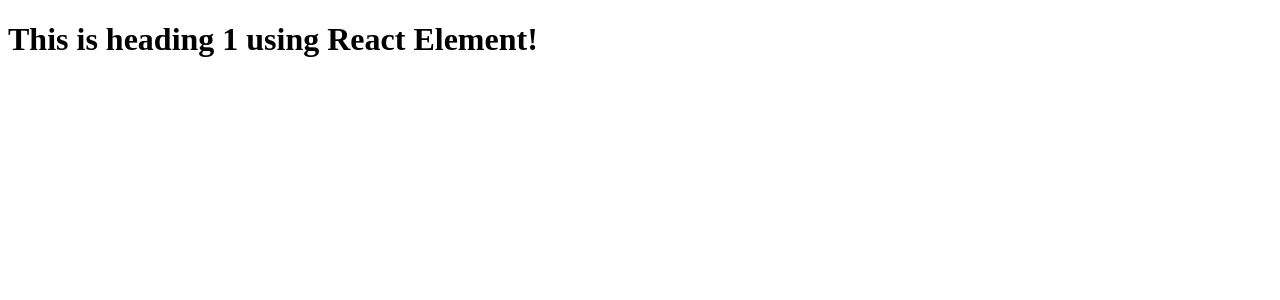
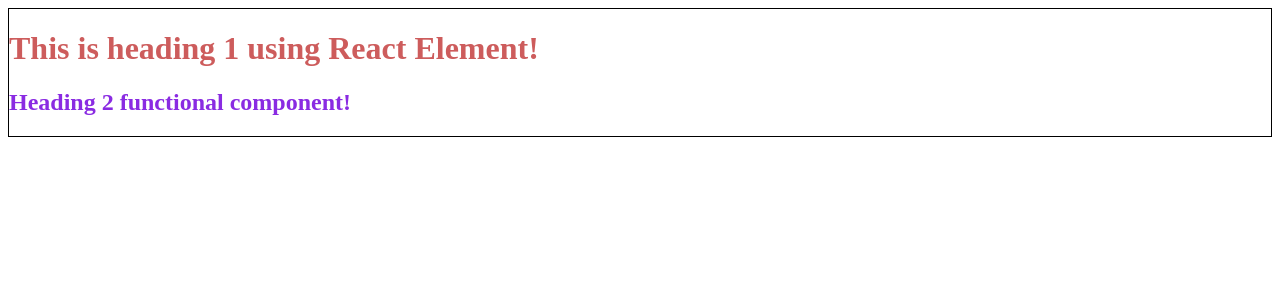
Before and after one commit to ShellySea/MSReact, a React (Vite) app: page / in a window 1280 px wide. Shown: the top 300 px of the page. Built offline with nearby package versions, Linux system fonts and the light colour scheme.

Commit message:
React element and Functional component

```diff
--- a/App.js
+++ b/App.js
@@ -4,11 +4,29 @@
 // React Element
 
 const heading1 = (
-  <h1 className="head1" tabIndex="4">
+  <h1 className="cid" tabIndex="4">
     This is heading 1 using React Element!
   </h1>
 );
 
+/** React Component: 2 ways
+ * Class based - old way
+ * Functional component - new way: Always name it with Capital letter
+ *
+ */
+
+// functional component
+const Heading2 = () => {
+  return <h2 id="tid">Heading 2 functional component!</h2>;
+};
+
+const container = (
+  <div id="container">
+    {heading1}
+    <Heading2 />
+  </div>
+);
+
 const root = ReactDOM.createRoot(document.getElementById("root"));
 
-root.render(heading1);
+root.render(container);
```
